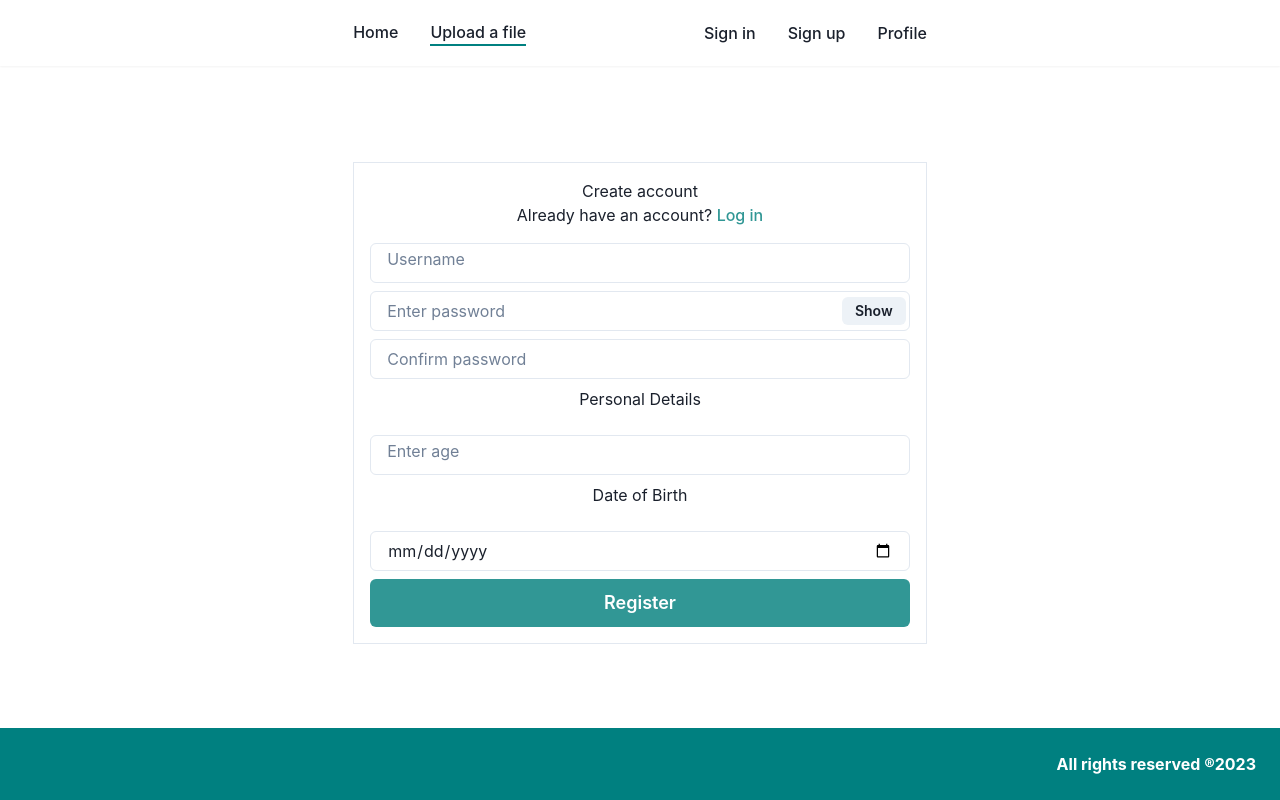
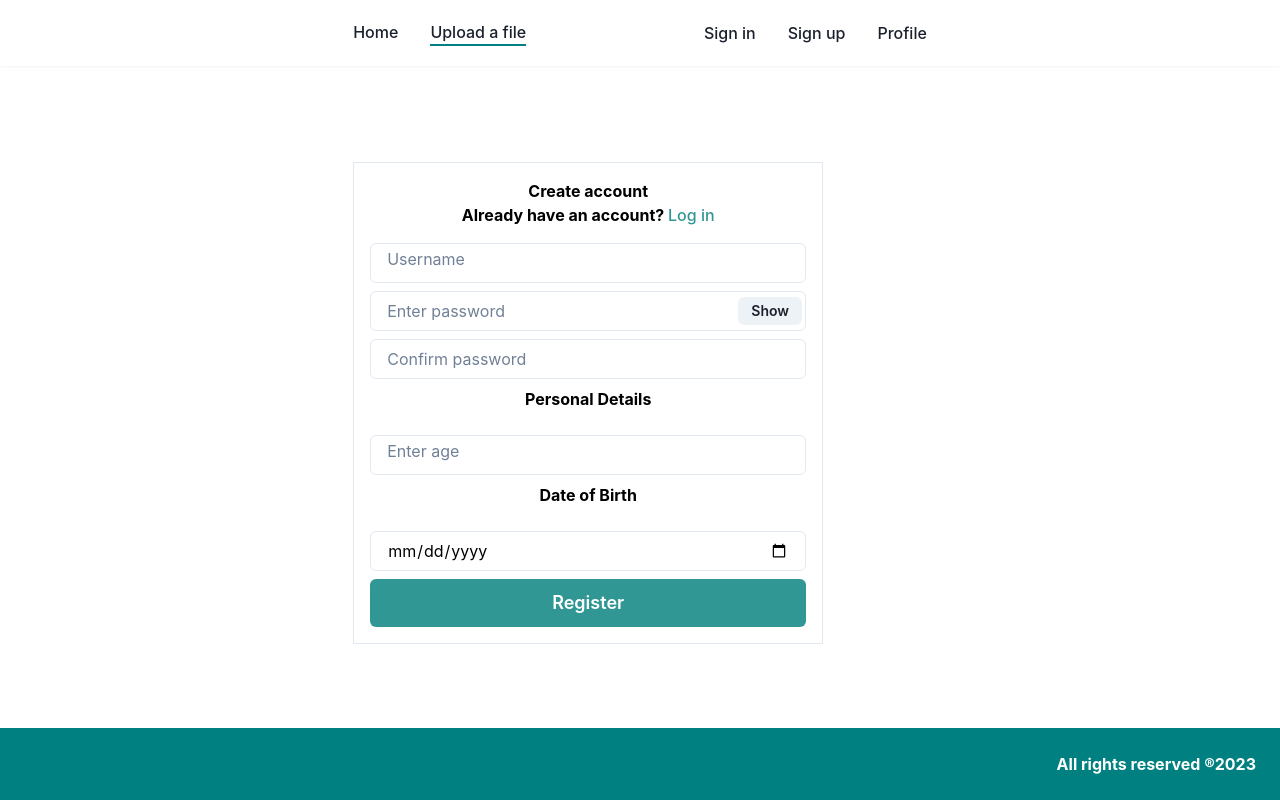
Before and after one commit to StratievMartin/scalebank-frontend, a React (Vite) app: page /register in a window 1280 px wide. Built offline with nearby package versions, Linux system fonts and the light colour scheme.

Commit message:
login-register-jsx

```diff
--- a/src/pages/login.tsx
+++ b/src/pages/login.tsx
@@ -14,6 +14,7 @@ import {
 } from '@chakra-ui/react'
 import React from 'react'
 import { useState } from 'react'
+import { loginStyle } from '../styles/loginStyle'
 
 export default function Login() {
   const [show, setShow] = React.useState(false)
@@ -39,7 +40,7 @@ export default function Login() {
   return (
     <>
       <Container>
-        <Box borderWidth="1px" borderRadius="1g" p={4}>
+        <Box sx={loginStyle}>
           <Text fontSize="1g" align="center">
             Log in
           </Text>
--- a/src/pages/register.tsx
+++ b/src/pages/register.tsx
@@ -12,6 +12,7 @@ import {
 } from '@chakra-ui/react'
 import React from 'react'
 import { useState } from 'react'
+import { registerStyle } from '../styles/registerStyles'
 
 export default function Register() {
   const [show, setShow] = React.useState(false)
@@ -39,7 +40,7 @@ export default function Register() {
   return (
     <>
       <Container>
-        <Box borderWidth="1px" borderRadius="1g" p={4}>
+        <Box sx={registerStyle}>
           <Text fontSize="1g" align="center">
             Create account
           </Text>
--- /dev/null
+++ b/src/styles/loginStyle.jsx
@@ -0,0 +1,8 @@
+export const loginStyle= {
+    position: 'fixed',
+    fontWeight: 'bold',
+    color: 'black',
+    p: '4',
+    Bordercolor: 'black',
+    borderWidth:'1px'
+  }
--- /dev/null
+++ b/src/styles/registerStyles.jsx
@@ -0,0 +1,8 @@
+export const registerStyle= {
+    position: 'fixed',
+    fontWeight: 'bold',
+    color: 'black',
+    p: '4',
+    Bordercolor: 'black',
+    borderWidth:'1px'
+  }
```
